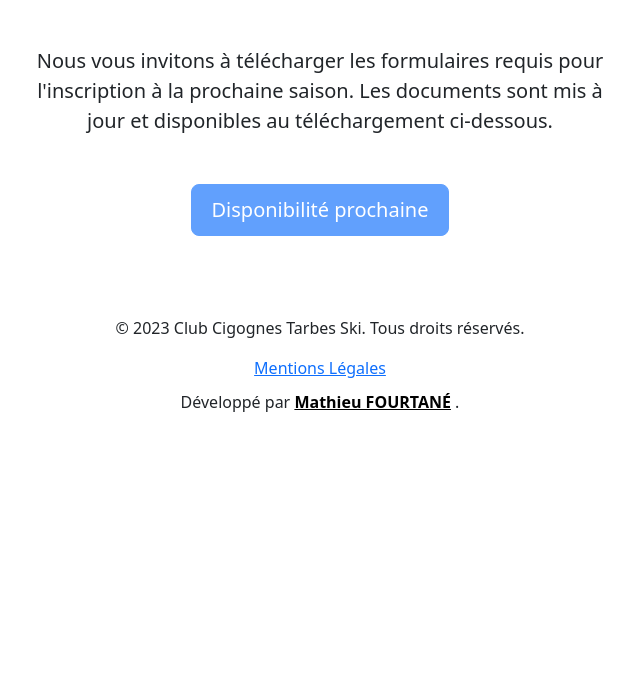
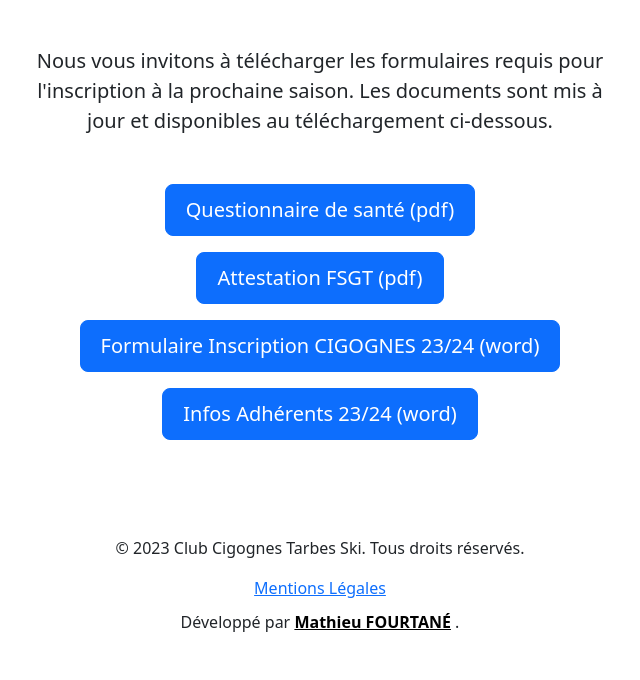
Before and after one commit to MathFourtane65/new-cigognes-tarbes-ski, a PHP site: page /dossier-inscription in a window 1280 px wide. Shown: the part 282-962 px from the top of the page, without its empty margins (320-960 px from the left). Before the commit the page ends 694 px from the top, so only its background shows below. Run offline with PHP 8.4, Linux system fonts and the light colour scheme; data that the repository does not hold is empty.

Commit message:
fichiers dossiers d'inscriptions

```diff
--- a/src/view/dossierInscriptionPage.php
+++ b/src/view/dossierInscriptionPage.php
@@ -19,8 +19,11 @@
         <div class="row">
             <div class="col text-center">
                 <p class="lead mb-5">Nous vous invitons à télécharger les formulaires requis pour l'inscription à la prochaine saison. Les documents sont mis à jour et disponibles au téléchargement ci-dessous.</p> <!-- <a href="/fichiers/dossier-inscription-2023-2024.pdf" class="btn btn-primary btn-lg" download>Télécharger le Dossier</a> -->
-                <!-- <a href="/fichiers/dossier-inscription-2023-2024.pdf" class="btn btn-primary btn-lg" download>Télécharger le Dossier</a> -->
-                <a href="/fichiers/XXXXX.pdf" class="btn btn-primary btn-lg disabled" download>Disponibilité prochaine</a>
+                <p><a href="/fichiers/cerfa_15699_01_quastionnaire_de_sante.pdf" class="btn btn-primary btn-lg" download>Questionnaire de santé (pdf)</a></p>
+                <p><a href="/fichiers/cm_attestation_fsgt_23_24.pdf" class="btn btn-primary btn-lg" download>Attestation FSGT (pdf)</a></p>
+                <p><a href="/fichiers/formulaire_inscription_23_24.doc" class="btn btn-primary btn-lg" download>Formulaire Inscription CIGOGNES 23/24 (word)</a></p>
+                <p><a href="/fichiers/infos_adherents_23_24.docx" class="btn btn-primary btn-lg" download>Infos Adhérents 23/24 (word)</a></p>
+
             </div>
         </div>
     </div>
```
Also changed, not shown: 5 other files.
